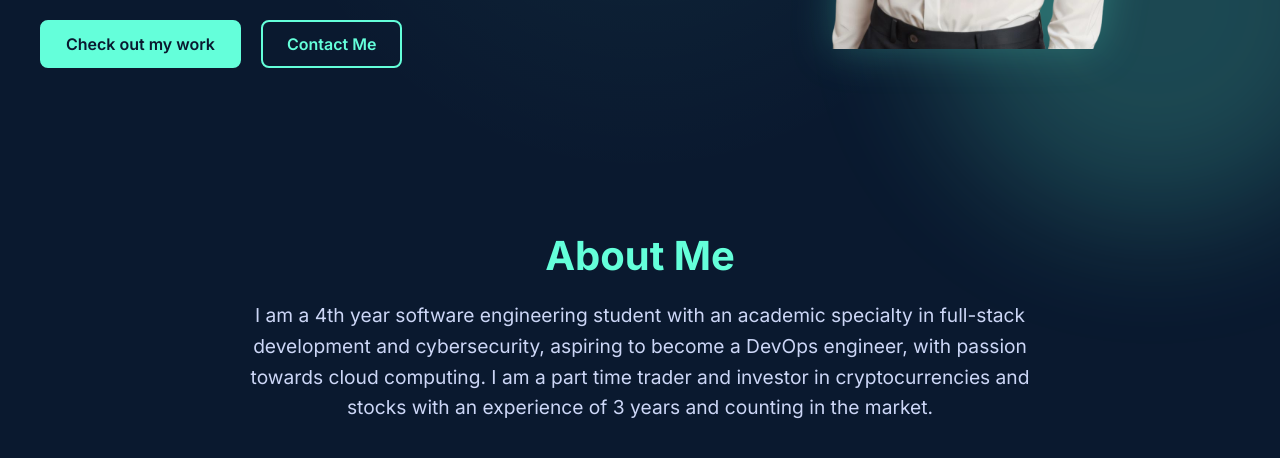
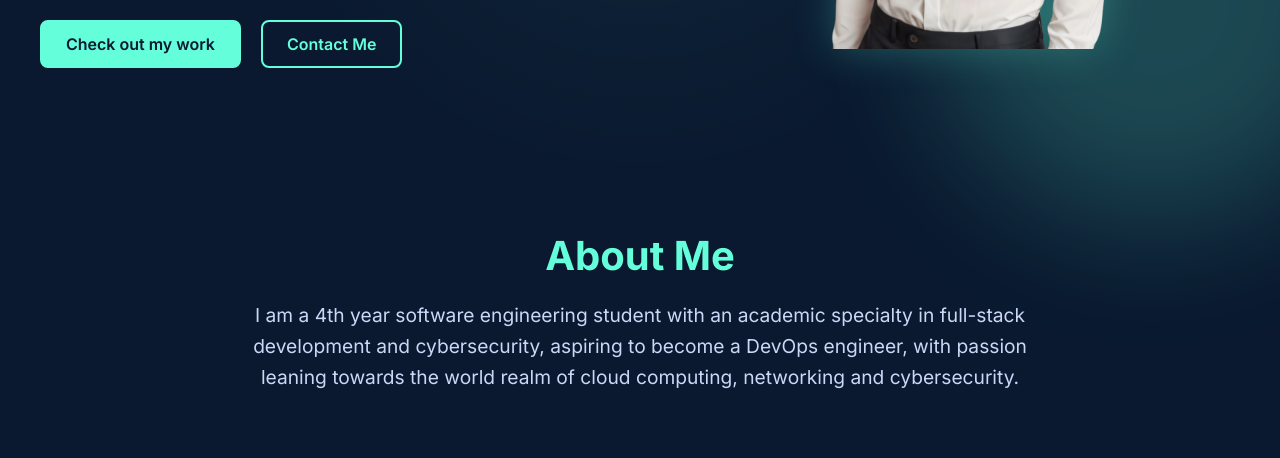
Before and after one commit to amirkhalifa285/my-portfolio, a React (Create React App) app: page / in a window 1280 px wide. Shown: the part 601-1059 px from the top of the page. Built offline with nearby package versions, Linux system fonts and the light colour scheme.

Commit message:
edit about

```diff
--- a/src/components/About.js
+++ b/src/components/About.js
@@ -38,8 +38,7 @@ function About() {
         <Title>About Me</Title>
         <Paragraph>
           I am a 4th year software engineering student with an academic specialty in full-stack development and cybersecurity,
-          aspiring to become a DevOps engineer, with passion towards cloud computing. I am a part time trader and investor in cryptocurrencies and stocks
-          with an experience of 3 years and counting in the market.
+          aspiring to become a DevOps engineer, with passion leaning towards the world realm of cloud computing, networking and cybersecurity.
         </Paragraph>
       </AboutContent>
     </AboutSection>
```
